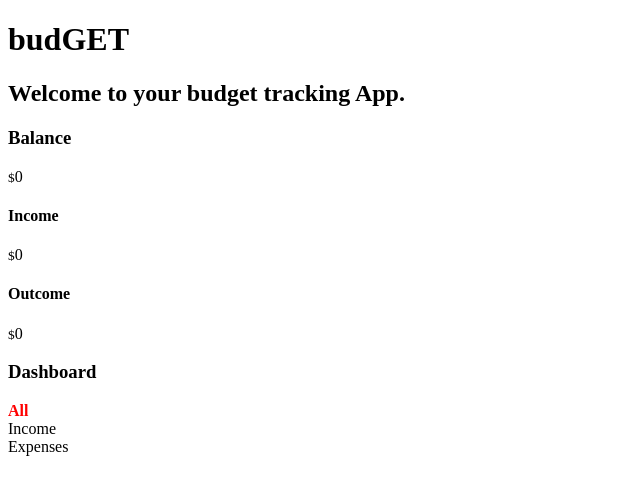
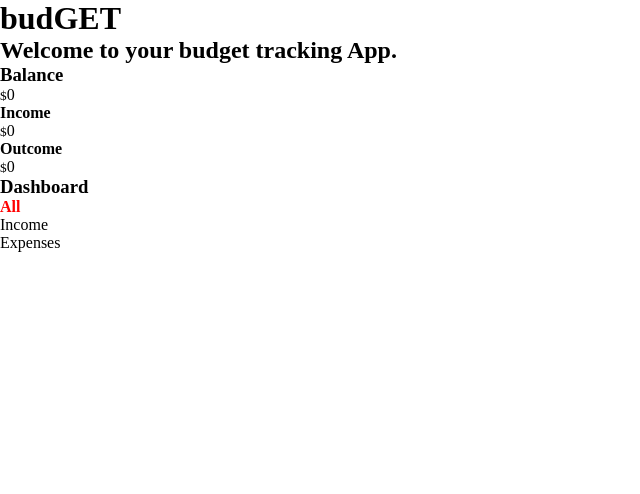
Before and after one commit to gustavonerip/budget, a plain HTML site: page index.html in a window 1280 px wide. Shown: the whole page, without its empty margins (0-640 px from the left). Drawn offline with Linux system fonts and the light colour scheme.

Commit message:
style.css is ready to be written

```diff
--- a/style.css
+++ b/style.css
@@ -1,3 +1,19 @@
+/* Reset CSS */
+*, *::before, *::after{
+    box-sizing: border-box;
+    margin: 0;
+    padding: 0;
+}
+
+html{
+    scroll-behavior: smooth;
+}
+
+/*
+DON'T EVER DELETE THESE LINES
+
+DANGER ZONE!!!!!!!
+*/
 .hide{
     display: none;
 }
@@ -5,3 +21,6 @@
     font-weight: bold;
     color: red;
 }
+/*
+END OF DANGER ZONE!!!!!!!
+*/
```
